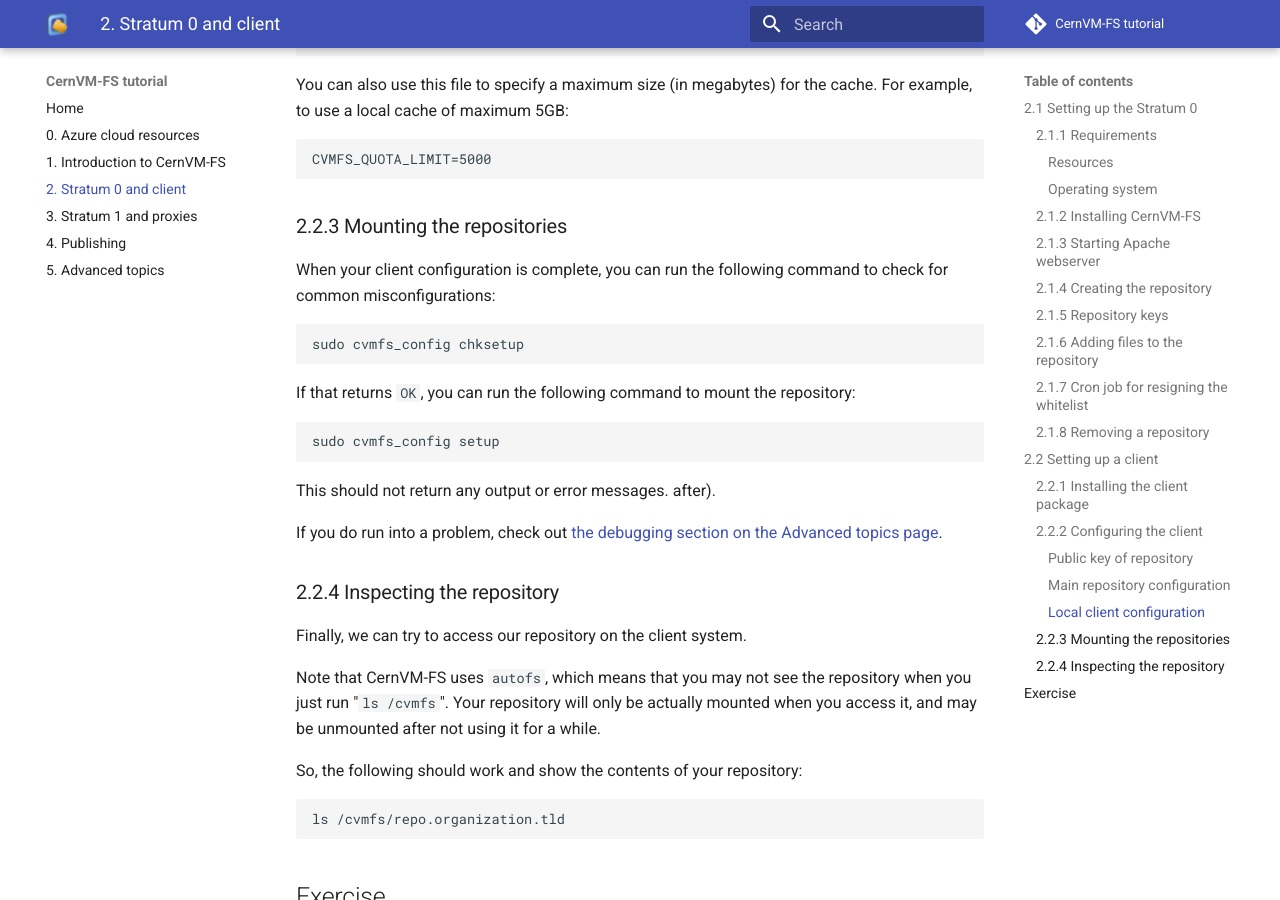
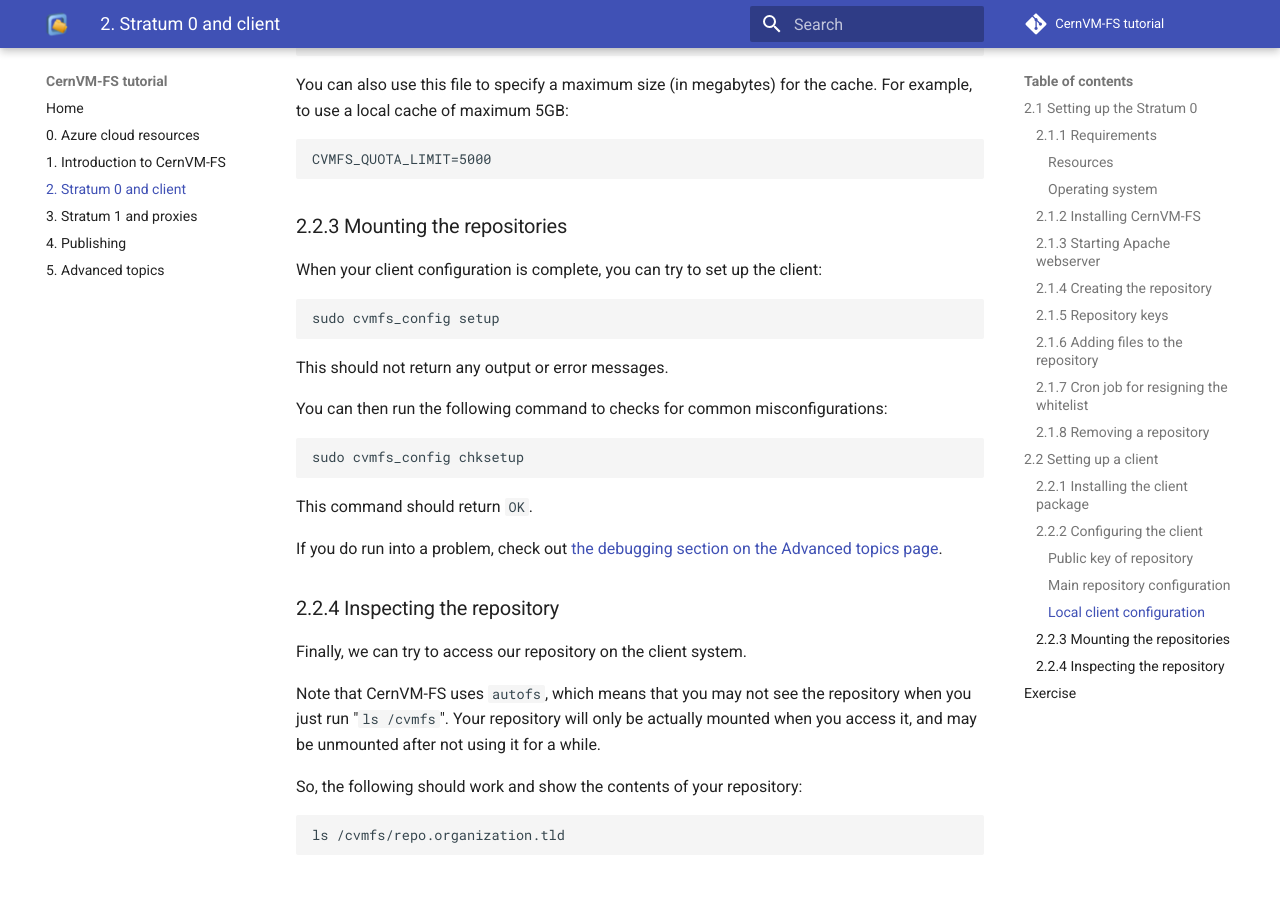
Before and after one commit to cvmfs-contrib/cvmfs-tutorial-2021, an MkDocs documentation site: the page built from docs/02_stratum0_client.md, in a window 1280 px wide and 900 px high, scrolled down 6560 px. Built offline with MkDocs 1.6.1 and Material for MkDocs 9.7.7, drawn with Linux system fonts in a browser that asks for light colours; comment, search, counter and statistics services are not loaded.

Commit message:
switch chksetup and setup

````diff
--- a/docs/02_stratum0_client.md
+++ b/docs/02_stratum0_client.md
@@ -270,19 +270,20 @@
 
 ### 2.2.3 Mounting the repositories
 
-When your client configuration is complete, you can run the following command to check for common misconfigurations:
-```
-sudo cvmfs_config chksetup
-```
-
-If that returns `OK`, you can run the following command to mount the repository:
+When your client configuration is complete, you can try to set up the client:
 
 ```
 sudo cvmfs_config setup
 ```
 
 This should not return any output or error messages.
-after).
+
+You can then run the following command to checks for common misconfigurations:
+```
+sudo cvmfs_config chksetup
+```
+
+This command should return `OK`.
 
 If you do run into a problem, check out
 [the debugging section on the Advanced topics page](05_advanced.md#debugging-issues).
````
